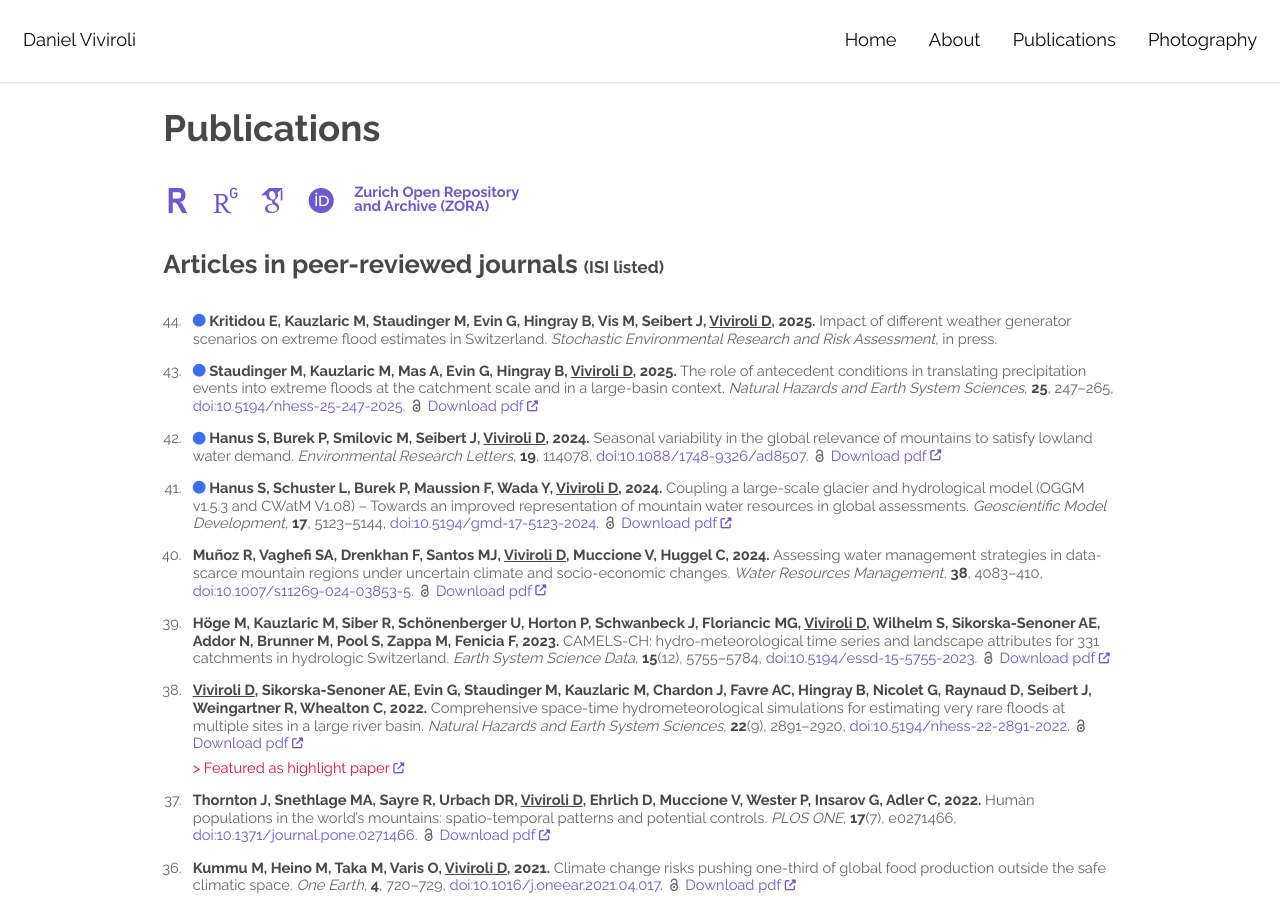
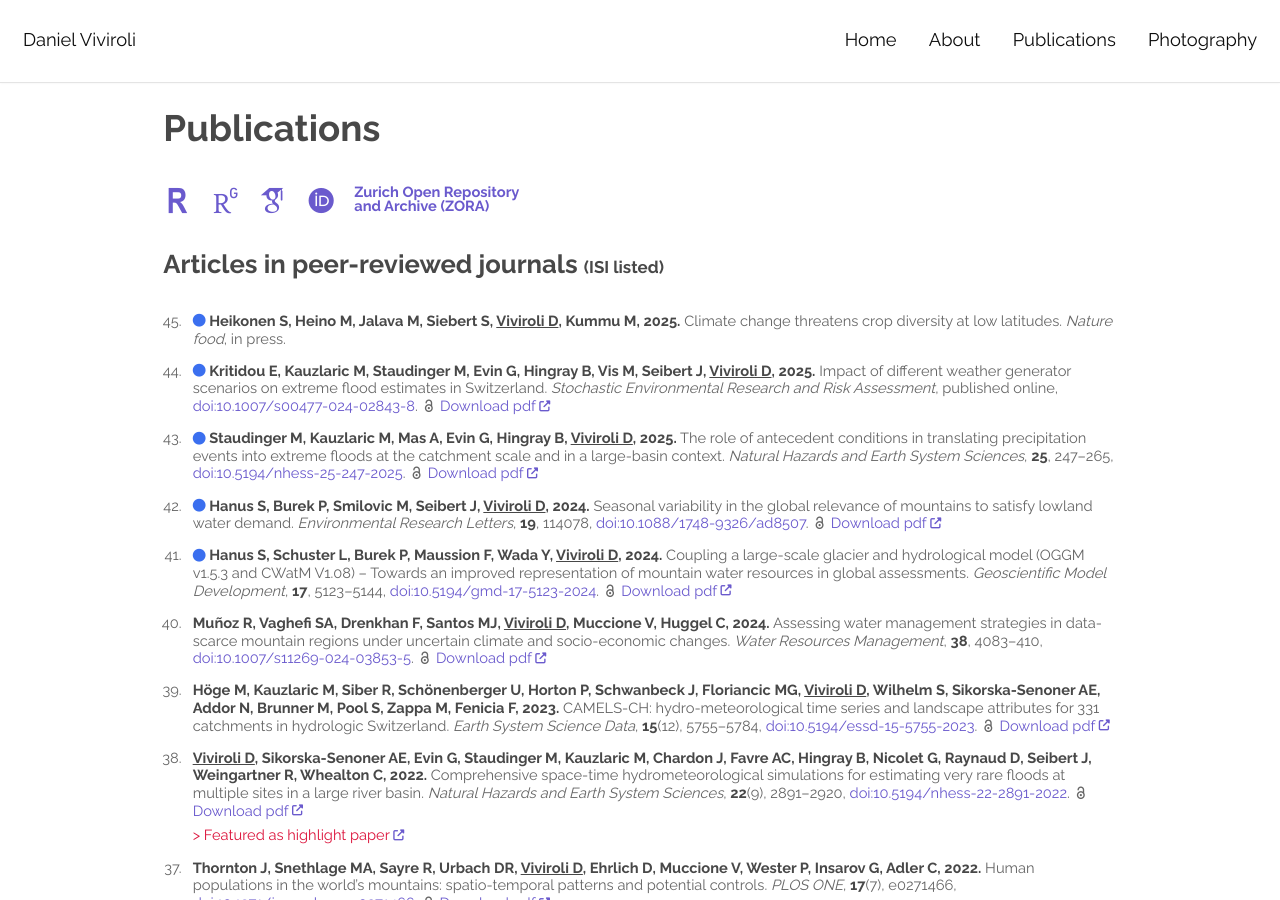
Before and after one commit to dviviroli/dviviroli.github.io, a Jekyll site: the page built from publications.html, in a window 1280 px wide and 900 px high. Built offline with Jekyll 4.4.1, drawn with Linux system fonts in a browser that asks for light colours; some web fonts are replaced; a script that is not in the unit is left out; comment, search, counter and statistics services are not loaded.

Commit message:
content update

```diff
--- a/_data/publications_papers-peer-reviewed.yml
+++ b/_data/publications_papers-peer-reviewed.yml
@@ -1,14 +1,25 @@
 
-- authors: Kritidou E, Kauzlaric M, Staudinger M, Evin G, Hingray B, Vis M, Seibert J, Viviroli D
+- authors: Heikonen S, Heino M, Jalava M, Siebert S, Viviroli D, Kummu M
   year: 2025
-  title: Impact of different weather generator scenarios on extreme flood estimates in Switzerland
-  journal: Stochastic Environmental Research and Risk Assessment
+  title: Climate change threatens crop diversity at low latitudes
+  journal: Nature food
   volume: in press
   # pages: ..................
   # doi: ""
   # pdf:
   # pdf_external: Y
   # openaccess: Y
+  new: Y
+
+- authors: Kritidou E, Kauzlaric M, Staudinger M, Evin G, Hingray B, Vis M, Seibert J, Viviroli D
+  year: 2025
+  title: Impact of different weather generator scenarios on extreme flood estimates in Switzerland
+  journal: Stochastic Environmental Research and Risk Assessment
+  volume: published online
+  doi: 10.1007/s00477-024-02843-8
+  pdf: https://link.springer.com/content/pdf/10.1007/s00477-024-02843-8.pdf
+  pdf_external: Y
+  openaccess: Y
   new: Y
 
 - authors: Staudinger M, Kauzlaric M, Mas A, Evin G, Hingray B, Viviroli D
```
